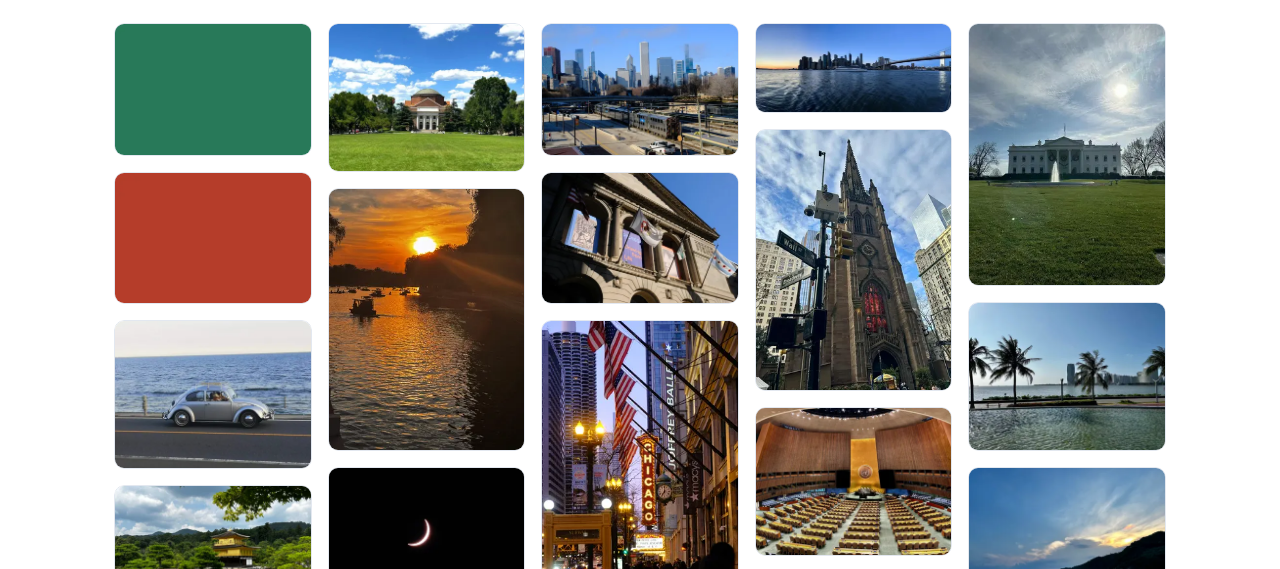
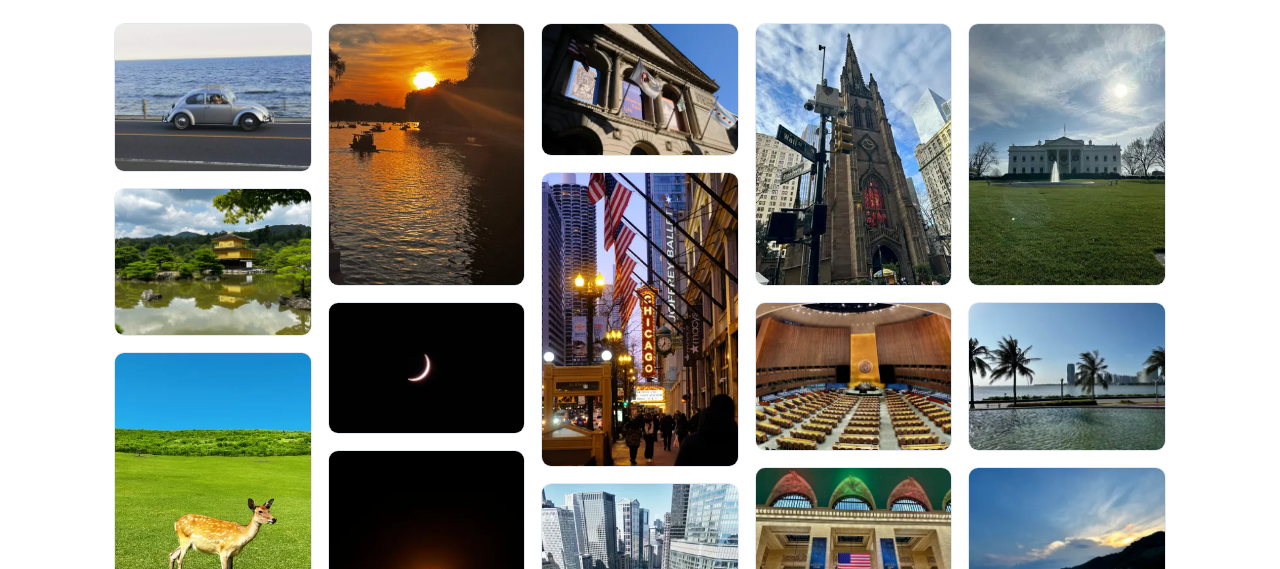
Before and after one commit to JackyJiang08/JackyJiang08.github.io, a website: page album.html in a window 1280 px wide. Shown: the part 225-794 px from the top of the page. Drawn offline with Linux system fonts and the light colour scheme.

Commit message:
Remove pipeline test photos

```diff
--- a/album.html
+++ b/album.html
@@ -79,7 +79,7 @@
     <p>&copy; <span id="year">2026</span> Yuqing Jiang &middot; Designed &amp; built with plain HTML/CSS</p>
   </footer>
 
-  <script src="js/data/photos.js?v=20260802T1848" defer></script>
+  <script src="js/data/photos.js?v=20260802T1849" defer></script>
   <script src="js/gallery.js" defer></script>
   <script src="js/main.js" defer></script>
 </body>
--- a/js/data/footprints.js
+++ b/js/data/footprints.js
@@ -63,7 +63,7 @@ const FOOTPRINTS = {
     { name: "Texas", cities: [ { name: "Dallas", lat: 32.78, lng: -96.80 } ] },
     { name: "Illinois", photoIds: ["2024-03-chicago-01", "2024-03-chicago-02", "2024-03-chicago-03", "2024-03-chicago-04", "2024-03-chicago-05", "2024-03-chicago-06", "2024-03-chicago-07", "2024-03-chicago-feat"], cities: [
       { name: "Champaign", lat: 40.12, lng: -88.24 },
-      { name: "Chicago", lat: 41.88, lng: -87.63 , photoIds: ["2026-08-test-shot-01"] } ] },
+      { name: "Chicago", lat: 41.88, lng: -87.63 } ] },
   ] },
   SG: { name: "Singapore", visited: true, regions: [
     { name: "Singapore", cities: [ { name: "Singapore", lat: 1.35, lng: 103.82 } ] } ] },
--- a/js/data/photos.js
+++ b/js/data/photos.js
@@ -428,25 +428,5 @@ const PHOTOS = [
     featured: false,
     w: 1440,
     h: 1080
-  },
-  {
-    id: "2026-08-test-shot-01",
-    src: "assets/photos/2026-08/2026-08-test-shot-01.webp",
-    thumb: "assets/photos/thumbs/2026-08/2026-08-test-shot-01.webp",
-    caption: "Test Shot",
-    date: "2026-08",
-    featured: false,
-    w: 1200,
-    h: 800
-  },
-  {
-    id: "2026-08-deploy-check-01",
-    src: "assets/photos/2026-08/2026-08-deploy-check-01.webp",
-    thumb: "assets/photos/thumbs/2026-08/2026-08-deploy-check-01.webp",
-    caption: "Deploy Check",
-    date: "2026-08",
-    featured: false,
-    w: 900,
-    h: 600
   }
 ];
```
Also changed, not shown: index.html (+1 -1 lines), misc.html (+2 -2 lines), assets/photos/2026-08/2026-08-deploy-check-01.webp (deleted), assets/photos/2026-08/2026-08-test-shot-01.webp (deleted), assets/photos/thumbs/2026-08/2026-08-deploy-check-01.webp (deleted), assets/photos/thumbs/2026-08/2026-08-test-shot-01.webp (deleted).
